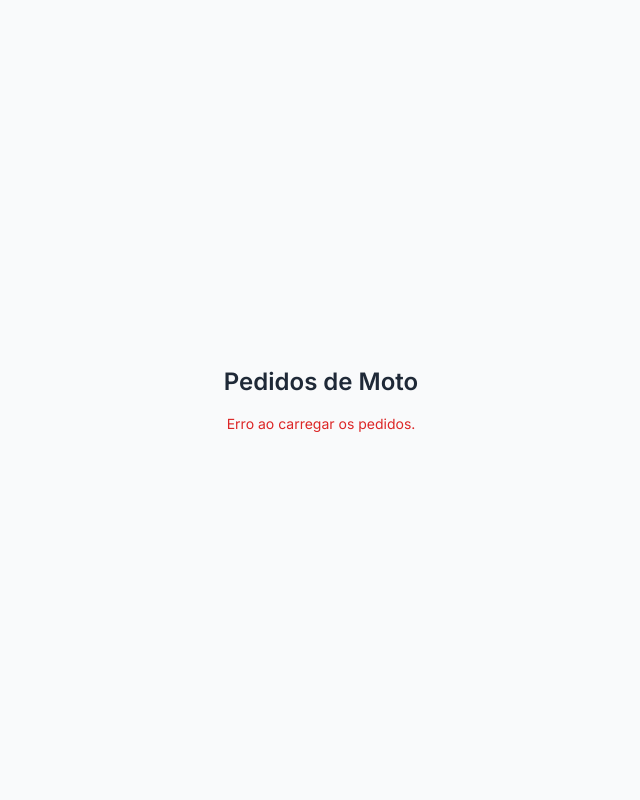
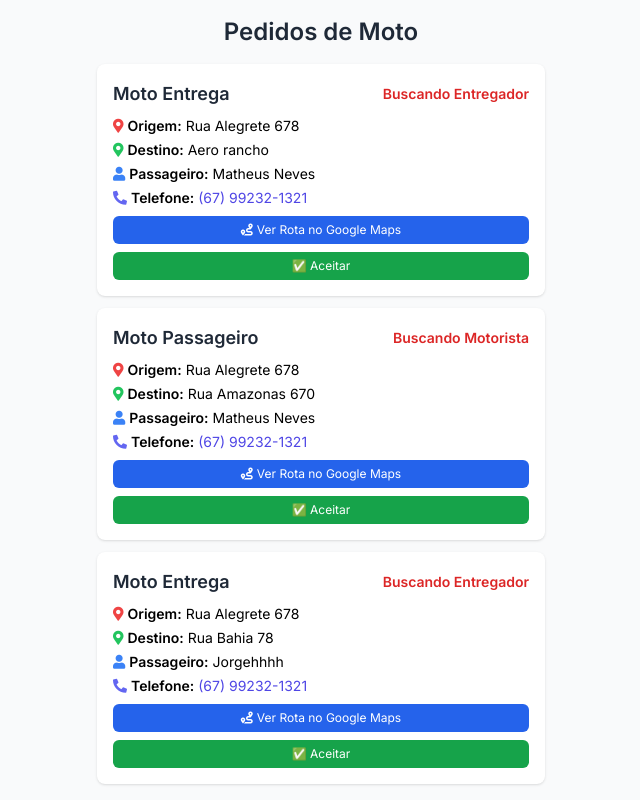
Before and after one commit to NevesMN/Hiper-Entregador, a plain HTML site: page entregador.html in a window 1280 px wide. Shown: the whole page, without its empty margins (319-959 px from the left). Drawn offline with nearby package versions, Linux system fonts and the light colour scheme; no server answers.

Commit message:
Update entregador.html

```diff
--- a/entregador.html
+++ b/entregador.html
@@ -19,11 +19,42 @@
   </main>
 
   <script>
-    const jsonUrl = 'https://api.github.com/repos/NevesMN/Hiper-entregador/contents/pedidos.json';
-    const repoOwner = "NevesMN";
-    const repoName = "Hiper-entregador";
-    const filePath = "pedidos.json";
-    const token = "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";
+    // Simulando o conteúdo do pedidos.json localmente para teste
+    // Em produção, substituir fetchPedidos para buscar do servidor/GitHub
+    let pedidosData = {
+      "pedidos": [
+        {
+          "id": "202508260005",
+          "tipo": "Moto Entrega",
+          "origem": "Rua Alegrete 678",
+          "destino": "Aero rancho",
+          "rota": "https://www.google.com/maps/dir/?api=1&origin=Rua%20Alegrete%20678&destination=Aero%20rancho&travelmode=motorcycle",
+          "passageiro": "Matheus Neves",
+          "telefone": "67992321321",
+          "status": "Buscando Entregador"
+        },
+        {
+          "id": "202508260015",
+          "tipo": "Moto Passageiro",
+          "origem": "Rua Alegrete 678",
+          "destino": "Rua Amazonas 670",
+          "rota": "https://www.google.com/maps/dir/?api=1&origin=Rua%20Alegrete%20678&destination=Rua%20Amazonas%20670&travelmode=motorcycle",
+          "passageiro": "Matheus Neves",
+          "telefone": "67992321321",
+          "status": "Buscando Motorista"
+        },
+        {
+          "id": "202508260018",
+          "tipo": "Moto Entrega",
+          "origem": "Rua Alegrete 678",
+          "destino": "Rua Bahia 78",
+          "rota": "https://www.google.com/maps/dir/?api=1&origin=Rua%20Alegrete%20678&destination=Rua%20Bahia%2078&travelmode=motorcycle",
+          "passageiro": "Jorgehhhh",
+          "telefone": "67992321321",
+          "status": "Buscando Entregador"
+        }
+      ]
+    };
 
     const cardsContainer = document.getElementById('cards-container');
 
@@ -35,62 +66,95 @@
       return phone;
     }
 
-    async function updatePedidoStatus(pedidoId, novoStatus) {
-      try {
-        // 1. Buscar o JSON atual
-        const resGet = await fetch(jsonUrl, { headers: { Authorization: `token ${token}` } });
-        if (!resGet.ok) throw new Error("Erro ao buscar JSON");
-        const dataGet = await resGet.json();
-        const sha = dataGet.sha;
-        let pedidos = JSON.parse(atob(dataGet.content)).pedidos;
+    // Identificador único do usuário (simulado)
+    // Em produção, usar autenticação real para identificar usuário
+    const currentUserId = localStorage.getItem('userId') || generateUserId();
+    localStorage.setItem('userId', currentUserId);
 
-        // 2. Atualizar o pedido
-        pedidos = pedidos.map(p => p.id === pedidoId ? { ...p, status: novoStatus } : p);
+    function generateUserId() {
+      return 'user-' + Math.random().toString(36).substr(2, 9);
+    }
 
-        // 3. Enviar de volta pro GitHub
-        const resPut = await fetch(`https://api.github.com/repos/${repoOwner}/${repoName}/contents/${filePath}`, {
-          method: "PUT",
-          headers: {
-            Authorization: `token ${token}`,
-            "Content-Type": "application/json"
-          },
-          body: JSON.stringify({
-            message: `Atualizando status do pedido ${pedidoId} para ${novoStatus}`,
-            content: btoa(JSON.stringify({ pedidos }, null, 2)),
-            sha: sha
-          })
-        });
+    // Guardar localmente os pedidos aceitos pelo usuário: { pedidoId: userId }
+    // Para simular multiusuário, armazenamos no localStorage um objeto JSON
+    // que mapeia pedidoId para userId que aceitou
+    const acceptedKey = 'pedidosAceitosPorUsuario';
 
-        if (!resPut.ok) throw new Error("Erro ao salvar no GitHub");
-        alert(`✅ Pedido ${pedidoId} atualizado para ${novoStatus}`);
-        fetchPedidos(); // recarregar pedidos
+    function getAcceptedPedidos() {
+      const data = localStorage.getItem(acceptedKey);
+      return data ? JSON.parse(data) : {};
+    }
 
-      } catch (error) {
-        console.error(error);
-        alert("❌ Erro ao atualizar pedido: " + error.message);
+    function setAcceptedPedido(pedidoId, userId) {
+      const accepted = getAcceptedPedidos();
+      accepted[pedidoId] = userId;
+      localStorage.setItem(acceptedKey, JSON.stringify(accepted));
+    }
+
+    function removeAcceptedPedido(pedidoId) {
+      const accepted = getAcceptedPedidos();
+      if (accepted[pedidoId]) {
+        delete accepted[pedidoId];
+        localStorage.setItem(acceptedKey, JSON.stringify(accepted));
       }
     }
 
+    // Atualiza status localmente e controla visibilidade conforme usuário
+    function updatePedidoStatus(pedidoId, novoStatus) {
+      const pedidoIndex = pedidosData.pedidos.findIndex(p => p.id === pedidoId);
+      if (pedidoIndex === -1) {
+        alert("Pedido não encontrado");
+        return;
+      }
+
+      // Se aceitou, registra o usuário que aceitou
+      if (novoStatus.toLowerCase() === 'aceito') {
+        setAcceptedPedido(pedidoId, currentUserId);
+      } else if (novoStatus.toLowerCase() === 'buscando entregador' || novoStatus.toLowerCase() === 'buscando motorista') {
+        // Se voltou para buscando, remove aceitação
+        removeAcceptedPedido(pedidoId);
+      }
+
+      pedidosData.pedidos[pedidoIndex].status = novoStatus;
+      alert(`✅ Pedido ${pedidoId} atualizado para ${novoStatus}`);
+      renderPedidos(pedidosData.pedidos);
+    }
+
     function createCard(pedido) {
+      const acceptedPedidos = getAcceptedPedidos();
+      const acceptedByUser = acceptedPedidos[pedido.id] === currentUserId;
+      const acceptedByOther = acceptedPedidos[pedido.id] && acceptedPedidos[pedido.id] !== currentUserId;
+
+      // Se pedido está aceito por outro usuário, não mostrar o card
+      if (acceptedByOther) return null;
+
       const card = document.createElement('article');
       card.className = 'bg-white rounded-lg shadow p-4 flex flex-col space-y-2 text-sm';
 
       let statusColor = 'text-gray-500';
-      if (pedido.status === 'disponivel') statusColor = 'text-green-600 font-semibold';
-      else if (pedido.status === 'em andamento') statusColor = 'text-yellow-600 font-semibold';
-      else if (pedido.status === 'finalizado') statusColor = 'text-gray-400 font-semibold line-through';
+      const statusLower = pedido.status.toLowerCase();
+      if (statusLower === 'buscando entregador' || statusLower === 'buscando motorista') statusColor = 'text-red-600 font-semibold';
+      else if (statusLower === 'disponivel') statusColor = 'text-green-600 font-semibold';
+      else if (statusLower === 'em andamento') statusColor = 'text-yellow-600 font-semibold';
+      else if (statusLower === 'finalizado') statusColor = 'text-gray-400 font-semibold line-through';
+      else if (statusLower === 'aceito') statusColor = 'text-green-700 font-semibold';
 
       let actionButton = '';
-      if (pedido.status === 'disponivel') {
-        actionButton = `<button onclick="updatePedidoStatus('${pedido.id}', 'em andamento')" class="mt-2 px-3 py-1.5 bg-green-600 hover:bg-green-700 text-white rounded-md text-xs">✅ Aceitar</button>`;
-      } else if (pedido.status === 'em andamento') {
-        actionButton = `<button onclick="updatePedidoStatus('${pedido.id}', 'finalizado')" class="mt-2 px-3 py-1.5 bg-yellow-600 hover:bg-yellow-700 text-white rounded-md text-xs">🏁 Finalizar</button>`;
+      if (statusLower === 'buscando entregador' || statusLower === 'buscando motorista') {
+        actionButton = `<button onclick="updatePedidoStatus('${pedido.id}', 'Aceito')" class="mt-2 px-3 py-1.5 bg-green-600 hover:bg-green-700 text-white rounded-md text-xs w-full">✅ Aceitar</button>`;
+      } else if (statusLower === 'aceito' && acceptedByUser) {
+        actionButton = `<button onclick="updatePedidoStatus('${pedido.id}', 'Em andamento')" class="mt-2 px-3 py-1.5 bg-yellow-600 hover:bg-yellow-700 text-white rounded-md text-xs w-full">🏁 Iniciar</button>`;
+      } else if (statusLower === 'em andamento' && acceptedByUser) {
+        actionButton = `<button onclick="updatePedidoStatus('${pedido.id}', 'Finalizado')" class="mt-2 px-3 py-1.5 bg-blue-600 hover:bg-blue-700 text-white rounded-md text-xs w-full">✔️ Finalizar</button>`;
       }
+
+      // Se status é "Aceito" but user is not the accepter, card is hidden above (return null)
+      // If status is "Aceito" and user is accepter, show card with buttons
 
       card.innerHTML = `
         <header class="flex justify-between items-center">
           <h2 class="text-lg font-semibold text-gray-800">${pedido.tipo}</h2>
-          <span class="${statusColor} capitalize">${pedido.status.replace('_', ' ')}</span>
+          <span class="${statusColor} capitalize">${pedido.status}</span>
         </header>
         <div class="space-y-1">
           <p><i class="fas fa-map-marker-alt text-red-500 mr-1"></i><strong>Origem:</strong> ${pedido.origem}</p>
@@ -100,7 +164,7 @@
             <a href="tel:${pedido.telefone}" class="text-indigo-600 hover:underline">${formatPhone(pedido.telefone)}</a>
           </p>
         </div>
-        <a href="${pedido.rota}" target="_blank" rel="noopener noreferrer" class="inline-flex items-center justify-center mt-2 px-3 py-1.5 bg-blue-600 hover:bg-blue-700 text-white rounded-md transition-colors duration-200 text-xs">
+        <a href="${pedido.rota}" target="_blank" rel="noopener noreferrer" class="inline-flex items-center justify-center mt-2 px-3 py-1.5 bg-blue-600 hover:bg-blue-700 text-white rounded-md transition-colors duration-200 text-xs w-full">
           <i class="fas fa-route mr-1"></i> Ver Rota no Google Maps
         </a>
         ${actionButton}
@@ -114,26 +178,25 @@
         cardsContainer.innerHTML = '<p class="text-center text-gray-500 text-sm">Nenhum pedido disponível no momento.</p>';
         return;
       }
+      let anyVisible = false;
       pedidos.forEach(pedido => {
         const card = createCard(pedido);
-        cardsContainer.appendChild(card);
+        if (card) {
+          cardsContainer.appendChild(card);
+          anyVisible = true;
+        }
       });
-    }
-
-    async function fetchPedidos() {
-      try {
-        const response = await fetch(jsonUrl, { headers: { Authorization: `token ${token}` }, cache: "no-store" });
-        if (!response.ok) throw new Error('Erro ao buscar dados');
-        const data = await response.json();
-        renderPedidos(JSON.parse(atob(data.content)).pedidos);
-      } catch (error) {
-        cardsContainer.innerHTML = `<p class="text-center text-red-600 text-sm">Erro ao carregar os pedidos.</p>`;
-        console.error(error);
+      if (!anyVisible) {
+        cardsContainer.innerHTML = '<p class="text-center text-gray-500 text-sm">Nenhum pedido disponível no momento.</p>';
       }
     }
 
+    function fetchPedidos() {
+      // Como estamos usando dados locais, só renderiza
+      renderPedidos(pedidosData.pedidos);
+    }
+
     fetchPedidos();
-    setInterval(fetchPedidos, 10000);
   </script>
 </body>
 </html>
```
